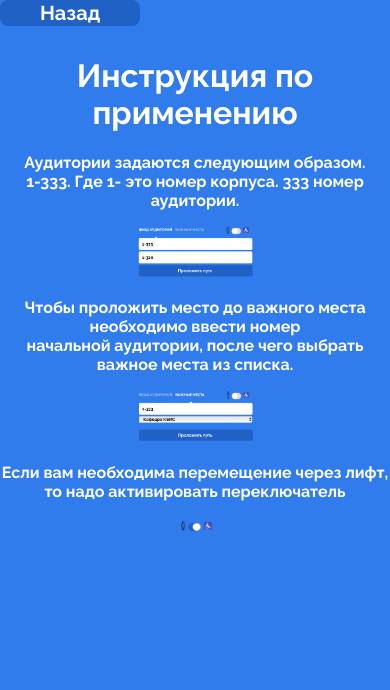
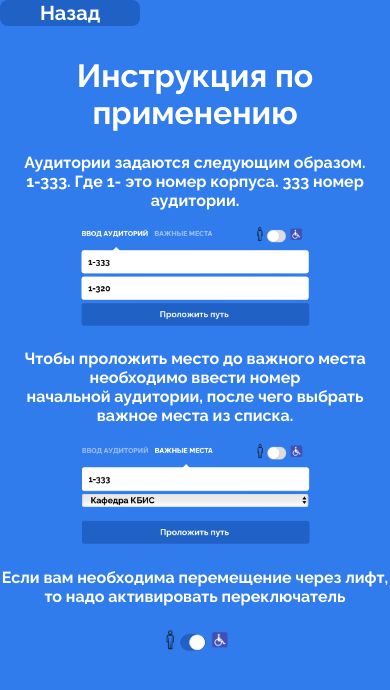
Before and after one commit to fixelold/DSTU-navigation-frontend, a Vue app: page /instruction in a window 390 px wide. Shown: the top 690 px of the page. Built offline with nearby package versions, Linux system fonts and the light colour scheme; the HTML template or start-up script is replaced by a standard one; what vue-cookies would draw is missing.

Commit message:
added media request

```diff
--- a/src/views/instruction.vue
+++ b/src/views/instruction.vue
@@ -49,4 +49,15 @@ export default {
     p {
         text-align: center;
     }
+
+    @media screen  and (max-width: 1015px) {
+        .primer1 img {
+        width: 60%;
+        text-align: center;
+    }
+
+    .primer3 img {
+        width: 20%;
+    }
+    }
 </style>
```
